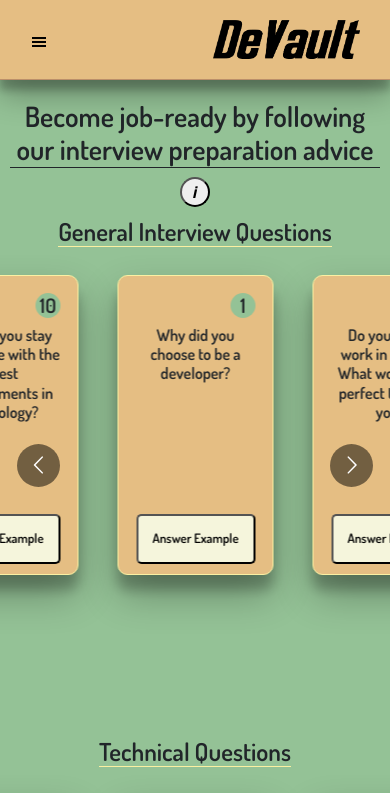
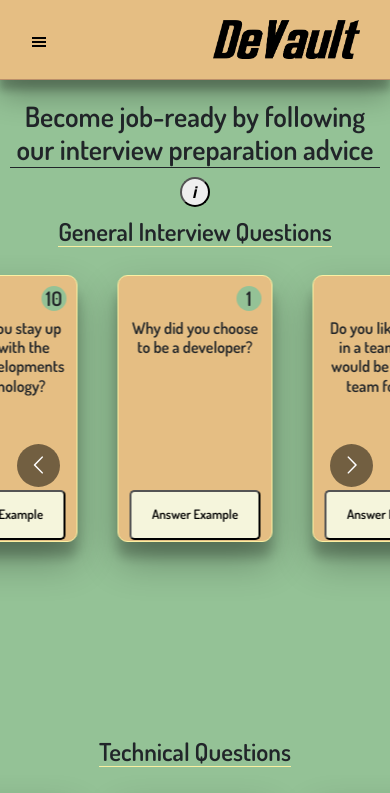
Before and after one commit to SchoolOfCode/bc13_final-project_front-end-cyber-insecure, a React (Create React App) app: page /interviewprep in a window 390 px wide. Shown: the top 793 px of the page. Built offline with nearby package versions, Linux system fonts and the light colour scheme; no server answers; sample sign-in values are in the browser's storage.

Commit message:
fixed some stuff css its on trello

```diff
--- a/src/Components/InterviewPrepPage/InterviewPrepPage.css
+++ b/src/Components/InterviewPrepPage/InterviewPrepPage.css
@@ -141,7 +141,7 @@ body {
   font-size: 1.2em;
   /* margin-right: 20px; */
   border-radius: 10px;
-  padding: 7px;
+  /* padding: 2px; */
   height: 300px;
   max-width: 400px;
   box-shadow: rgba(0, 0, 0, 0.3) 0px 19px 38px,
@@ -200,6 +200,9 @@ body {
 }
 
 @media (max-width: 900px) {
+  .carousel{
+    height: 70%;
+  }
   .cardStyling h3 {
     font-size: smaller;
   }
@@ -207,9 +210,7 @@ body {
     font-size: small;
   }
   .cardStyling {
-    min-height: 200px;
-    width: 80%;
-    max-width: 300px;
+    height: 267px;
   }
   .exampleButton{
     width: 85%;
@@ -221,4 +222,5 @@ body {
     text-align: center;
     gap: 1px;
   }
+
 }
```
